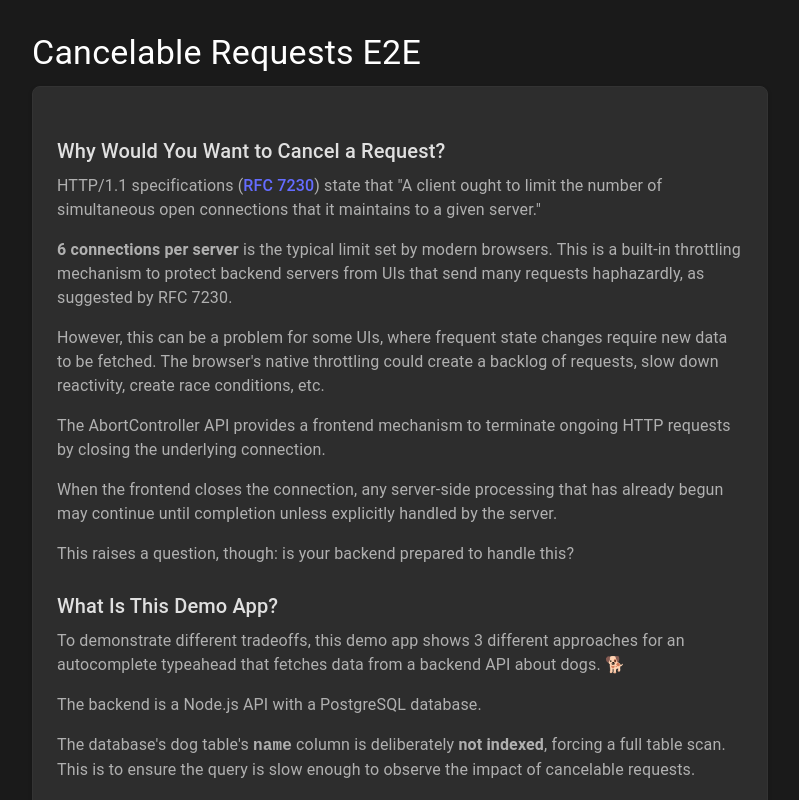
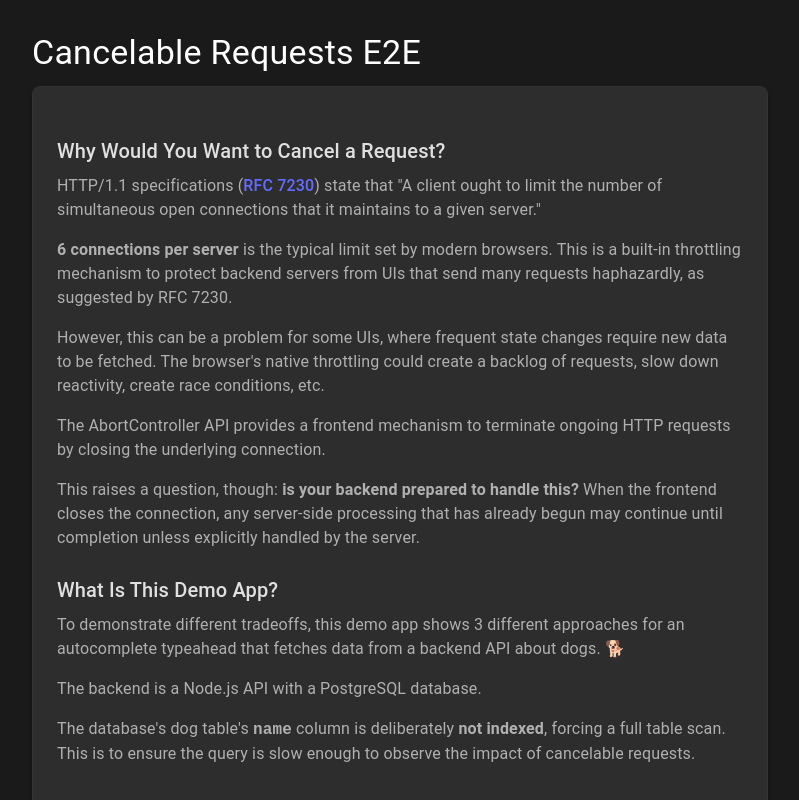
Before and after one commit to d5732/cancelable-request-e2e-demo, a React (Vite) app in the folder frontend/: page / in a window 1280 px wide. Shown: the top 800 px of the page, without its empty margins (240-1039 px from the left). Built offline with nearby package versions, Linux system fonts and the light colour scheme.

Commit message:
verbiage

```diff
--- a/frontend/src/App.tsx
+++ b/frontend/src/App.tsx
@@ -50,13 +50,11 @@ function App() {
             ongoing HTTP requests by closing the underlying connection.
           </P>
           <P sx={{ mb: 2 }}>
-            When the frontend closes the connection, any server-side processing
-            that has already begun may continue until completion unless
-            explicitly handled by the server.
-          </P>
-          <P sx={{ mb: 2 }}>
-            This raises a question, though: is your backend prepared to handle
-            this?
+            This raises a question, though:{" "}
+            <b>is your backend prepared to handle this?</b> When the frontend
+            closes the connection, any server-side processing that has already
+            begun may continue until completion unless explicitly handled by the
+            server.
           </P>
 
           <H2>What Is This Demo App?</H2>
```
